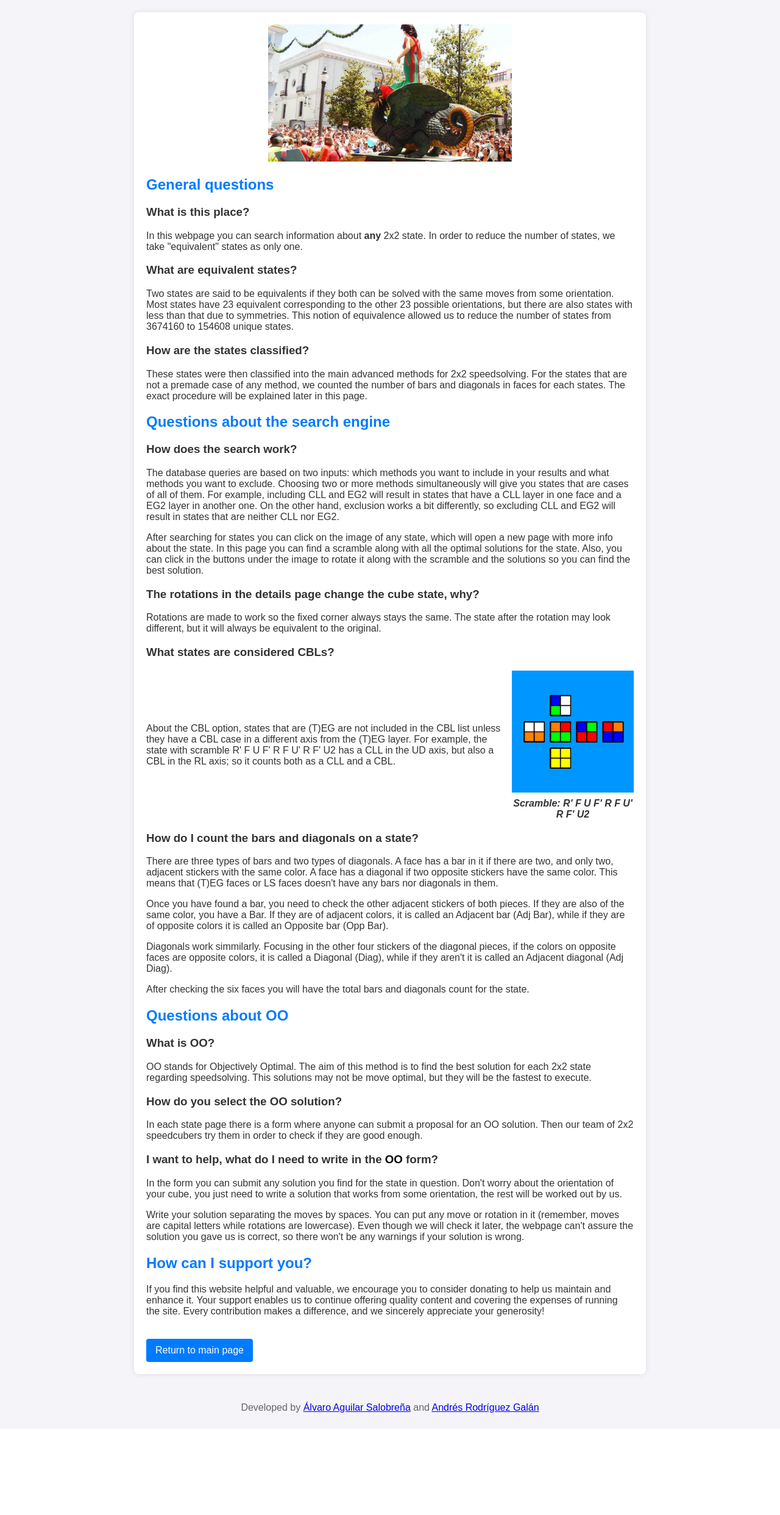
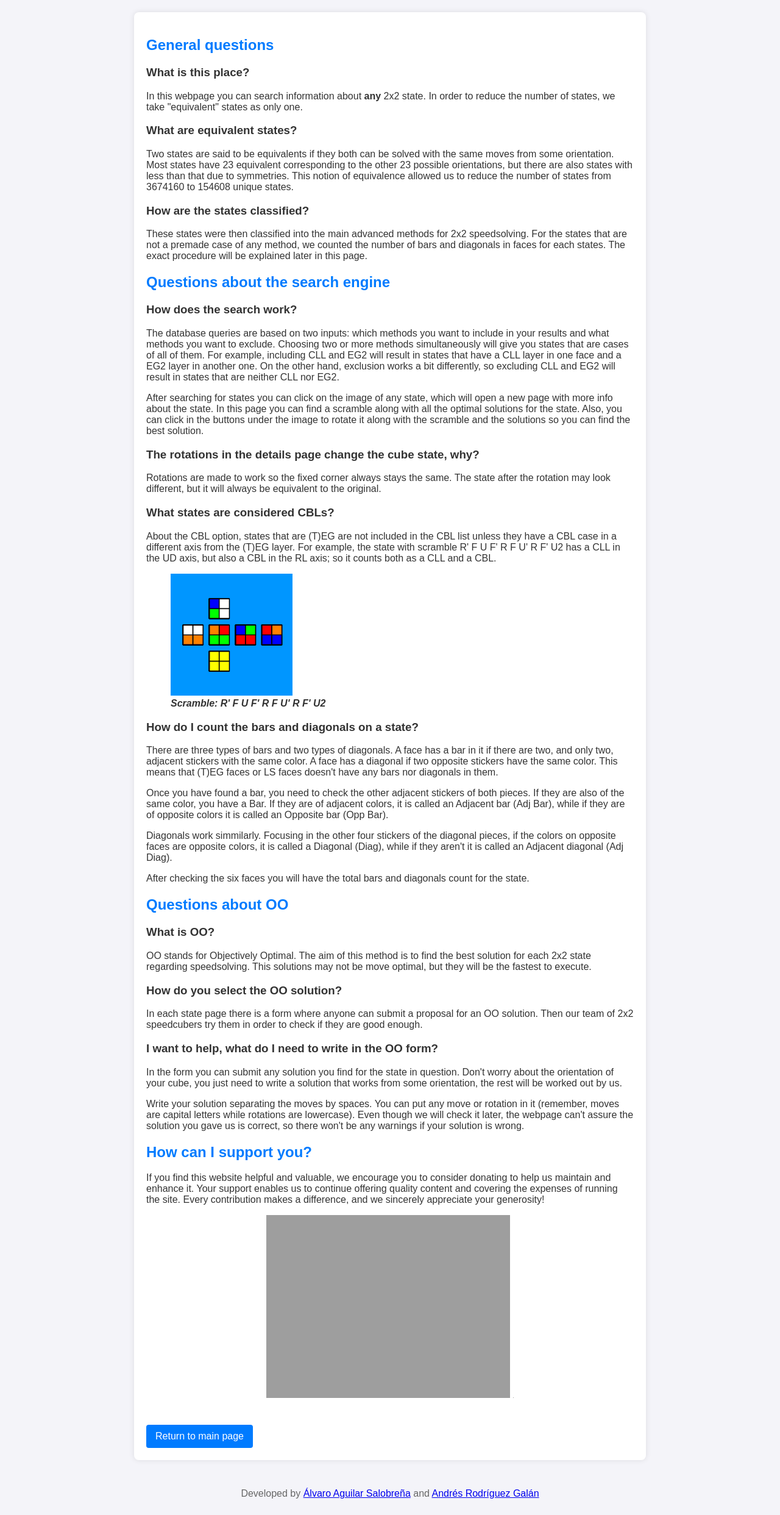
Before and after one commit to armador1/2x2web_New, a Flask app: page /info in a window 1280 px wide. Shown: the part 58-2543 px from the top of the page at 61% size. Before the commit the page ends 2375 px from the top, so only its background shows below. Run offline with Flask 3, Linux system fonts and the light colour scheme; some libraries are stand-ins or nearby versions; grey boxes are pictures that could not be loaded.

Commit message:
Design change

```diff
--- a/templates/index.html
+++ b/templates/index.html
@@ -6,7 +6,7 @@
     <meta name="viewport" content="width=device-width, initial-scale=1.0">
     <link rel="stylesheet" href="{{ url_for('static', filename='styles.css') }}">
     <link rel="shortcut icon" href="{{ url_for('static', filename='icon.ico') }}">
-    <title>Check States</title>
+    <title>Optimal 2x2x2 Cube</title>
 </head>
 
 <body>
--- a/templates/info.html
+++ b/templates/info.html
@@ -7,29 +7,6 @@
     <link rel="stylesheet" href="{{ url_for('static', filename='styles.css') }}">
     <link rel="shortcut icon" href="{{ url_for('static', filename='icon.ico') }}">
     <title>About this page</title>
-    <style>
-        .contenedor2 {
-            display: flex;
-            align-items: center; /* Centra verticalmente el párrafo y la imagen */
-            gap: 15px; /* Espacio entre la imagen y el párrafo */
-        }
-
-        figure {
-            margin: 0; /* Elimina márgenes predeterminados */
-            max-width: 2000px; /* Limita el ancho de la figura */
-        }
-
-        img {
-            /* width: 350px; /* Asegura que la imagen ocupe todo el ancho del contenedor */
-            height: auto; /* Mantiene la proporción de la imagen */
-        }
-
-        figcaption {
-            font-size: 0.9em; /* Tamaño del pie de foto */
-            text-align: center; /* Centrar el texto del pie de foto */
-            margin-top: 5px; /* Espacio entre la imagen y el pie de foto */
-        }
-        </style>
 </head>
 
 <body>
@@ -39,11 +16,6 @@
     </header>
 
     <main class="container">
-        <div class="image-container">
-            <a href="https://www.visitargranada.com/blog/la-tarasca/" target="_blank">
-            <img src="static/Tarasca.jpeg" width="400">
-            </a>
-        </div>
         <h2>General questions</h2>
             <h3>What is this place?</h3>
         <p>
@@ -126,7 +98,7 @@
             In each state page there is a form where anyone can submit a proposal for an OO solution. Then our team of 2x2 speedcubers
             try them in order to check if they are good enough.
         </p>
-    <h3>I want to help, what do I need to write in the <a href="https://www.youtube.com/watch?v=wBLGw7teR5c" target="_blank" style="text-decoration:none; color:#000000;" >OO</a> form?</h3>
+        <h3>I want to help, what do I need to write in the OO form?</h3>
         <p>
             In the form you can submit any solution you find for the state in question. Don't worry about the orientation of your cube, you just
             need to write a solution that works from some orientation, the rest will be worked out by us.
@@ -143,24 +115,13 @@
             the site. Every contribution makes a difference, and we sincerely appreciate your generosity!
         </p>
         <div id="donate-button-container">
-        <div id="donate-button"></div>
-        <script src="https://www.paypalobjects.com/donate/sdk/donate-sdk.js" charset="UTF-8"></script>
-        <script>
-            PayPal.Donation.Button({
-            env:'production',
-            hosted_button_id:'DN9SK7HZH9DUJ',
-            image: {
-            src:'https://www.paypalobjects.com/en_US/i/btn/btn_donate_LG.gif',
-            alt:'Donate with PayPal button',
-            title:'PayPal',
-            }
-            }).render('#donate-button');
-        </script>
+            <form action="https://www.paypal.com/donate" method="post" target="_top">
+                <input type="hidden" name="hosted_button_id" value="DN9SK7HZH9DUJ" />
+                <input type="image" src="https://www.paypalobjects.com/en_US/i/btn/btn_donate_LG.gif"
+                       name="submit" title="PayPal" alt=""/>
+                <img alt="" border="0" src="https://www.paypal.com/en_ES/i/scr/pixel.gif" width="1" height="1"/>
+            </form>
         </div>
-
-
-
-
 
         <a href="{{ url_for('index') }}" class="back-link">Return to main page</a>
     </main>
--- a/templates/search.html
+++ b/templates/search.html
@@ -6,7 +6,7 @@
     <meta name="viewport" content="width=device-width, initial-scale=1.0">
     <link rel="stylesheet" href="{{ url_for('static', filename='styles.css') }}">
     <link rel="shortcut icon" href="{{ url_for('static', filename='icon.ico') }}">
-    <title>Check States</title>
+    <title>Query</title>
 </head>
 
 <body>
```
Also changed, not shown: templates/state_details.html (+33 -29 lines). Lines whose indentation alone changed are shown as unchanged.
